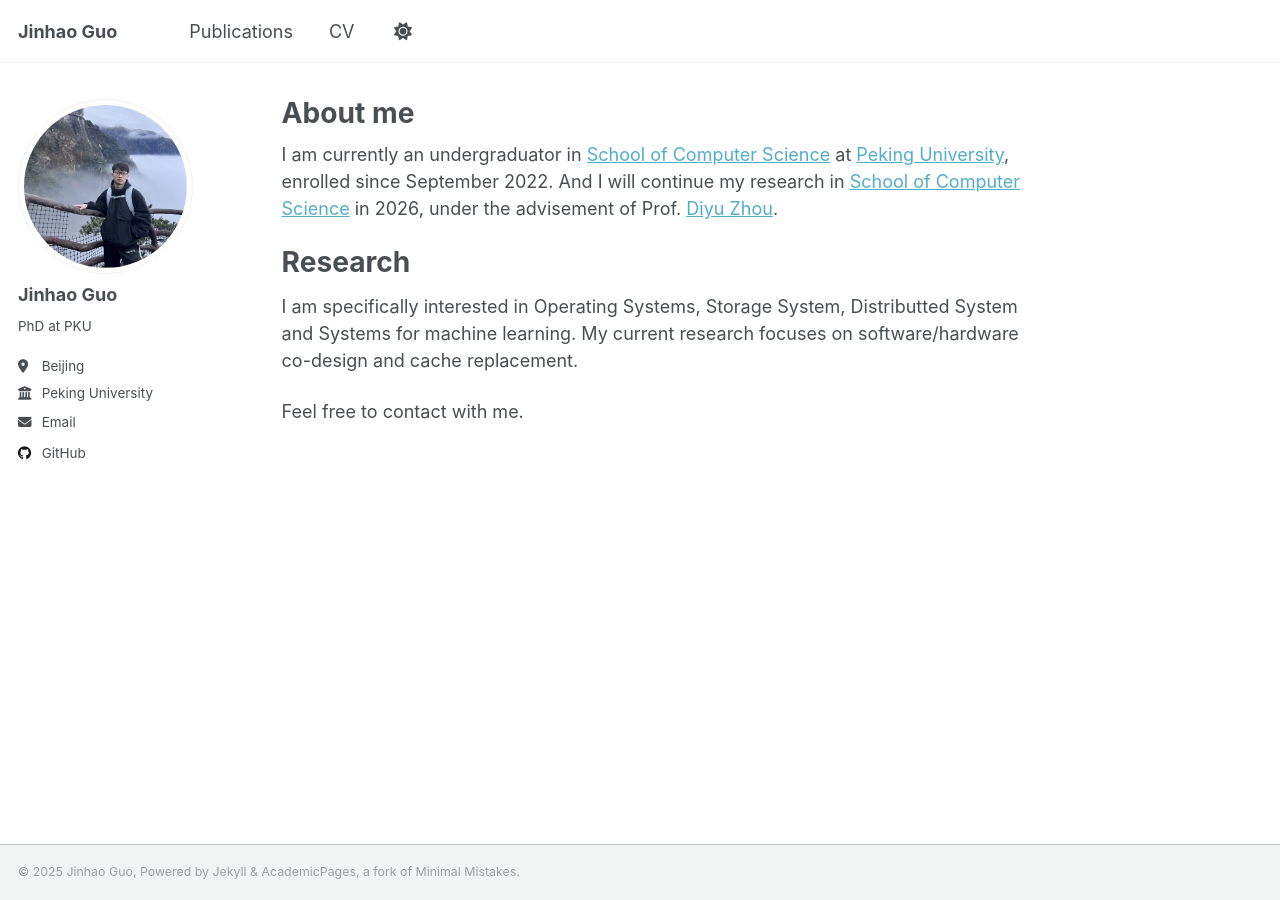
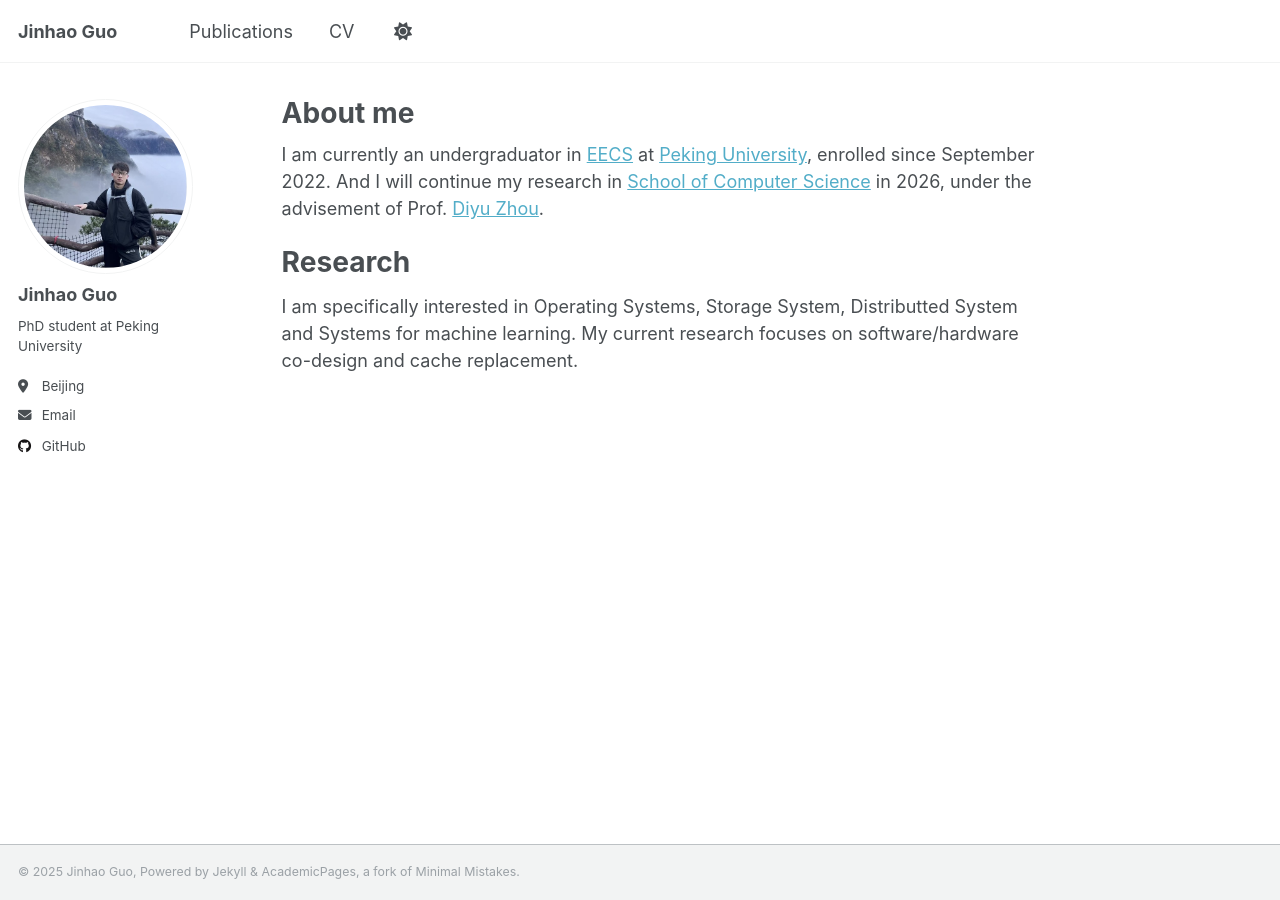
Before and after one commit to fexuile/fexuile.github.io, a Jekyll site: the page built from _pages/about.md, in a window 1280 px wide. Built offline with Jekyll 4.4.1, drawn with Linux system fonts in a browser that asks for light colours; a script that is not in the unit is left out.

Commit message:
upd about.md

```diff
--- a/_config.yml
+++ b/_config.yml
@@ -25,9 +25,9 @@ author:
   avatar           : "profile.jpg"
   name             : "Jinhao Guo"
   pronouns         : # example: "she/her"
-  bio              : "PhD at PKU"
+  bio              : "PhD student at Peking University"
   location         : "Beijing"
-  employer         : "Peking University"
+  # employer         : "Peking University"
   uri              : # URL
   email            : "fexuile@gmail.com"
 
--- a/_pages/about.md
+++ b/_pages/about.md
@@ -7,13 +7,9 @@ redirect_from:
   - /about.html
 ---
 
-I am currently an undergraduator in [School of Computer Science](https://eecs.pku.edu.cn/en/) at [Peking University](https://english.pku.edu.cn/), enrolled since September 2022. And I will continue my research in [School of Computer Science](https://cs.pku.edu.cn/) in 2026, under the advisement of Prof. [Diyu Zhou](https://zhou-diyu.github.io/).
+I am currently an undergraduator in [EECS](https://eecs.pku.edu.cn/en/) at [Peking University](https://english.pku.edu.cn/), enrolled since September 2022. And I will continue my research in [School of Computer Science](https://cs.pku.edu.cn/) in 2026, under the advisement of Prof. [Diyu Zhou](https://zhou-diyu.github.io/).
 
 
 # Research
 
 I am specifically interested in Operating Systems, Storage System, Distributted System and Systems for machine learning. My current research focuses on software/hardware co-design and cache replacement.
-
-Feel free to contact with me.
-
-<!-- # Projects -->
```
Also changed, not shown: 8 other files.
